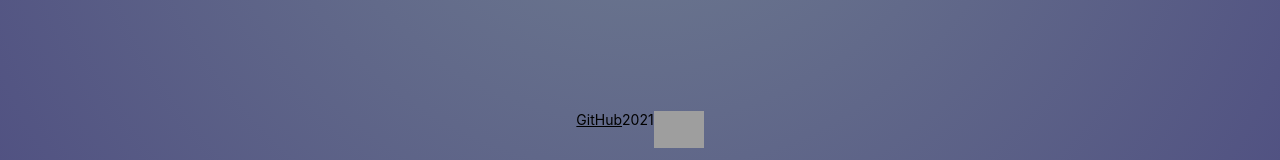
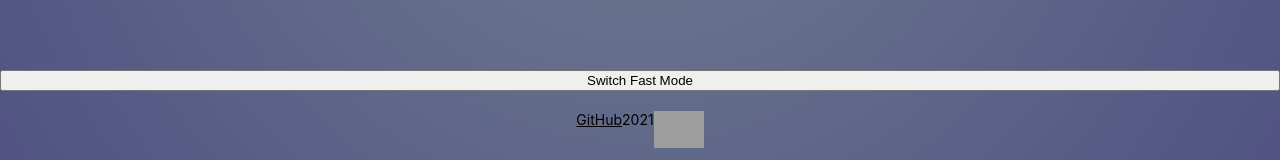
Before and after one commit to Akrosom21/react-game, a React (Create React App) app: page / in a window 1280 px wide. Shown: the part 632-792 px from the top of the page. Built offline with nearby package versions, Linux system fonts and the light colour scheme; grey boxes are pictures that could not be loaded.

Commit message:
feat: add fast mode

```diff
--- a/src/Components/Board/Board.js
+++ b/src/Components/Board/Board.js
@@ -14,6 +14,18 @@ export const Board = (props) => {
     const [scoreText, setScoreText] = useState('')
     const [isLoading, setIsLoading] = useState(true)
     const [step, setStep] = useState(0)
+    const [speed, setSpeed] = useState(0)
+    if (!localStorage.getItem('speed')) {
+        localStorage.setItem('speed', String(3000))
+        setSpeed(3000)
+    }
+    let localSpeed = localStorage.getItem('speed')
+    let speedText
+    if (localSpeed == 3000) {
+        speedText = 'Fast'
+    } else if (localSpeed == 1000) {
+        speedText = 'Slow'
+    }
     const checkResult = () => {
         let gameScore = 0
         let gameScoreText = ''
@@ -84,11 +96,11 @@ export const Board = (props) => {
         setPlayerItem(i)
         setTimeout(() => {
             setAutoPickedItem(autoItem)
-        }, 1000)
+        }, +localSpeed)
         setTimeout(() => {
             setIsLoading(false)
             setStep(step + Math.floor(Math.random() * 100) + 1)
-        }, 1000)
+        }, +localSpeed)
     }
     const onItemPressed = (e) => {
         if (e.key === 'ArrowLeft') {
@@ -122,7 +134,18 @@ export const Board = (props) => {
     const toGameField = () => {
         path.push('/')
     }
+    const onFastMode = () => {
+        if(localSpeed == 3000) {
+            setSpeed(1000)
+            localStorage.setItem('speed', String(1000))
+
+        } else if (localSpeed == 1000) {
+            setSpeed(3000)
+            localStorage.setItem('speed', String(3000))
+        }
+    }
     return (
+        <>
             <div className={styles.board}>
                 <Score theme={props.theme} score={localScore}/>
                 <ScoreHistory scoreText={scoreText} score={localScore} step={step} theme={props.theme}/>
@@ -135,5 +158,7 @@ export const Board = (props) => {
                                                             scoreText={scoreText}
                                                             toGameField={toGameField}/>}/>
             </div>
+                <button onClick={onFastMode}>Switch {speedText} Mode</button>
+        </>
     )
 }
```
Lines whose indentation alone changed are shown as unchanged.
